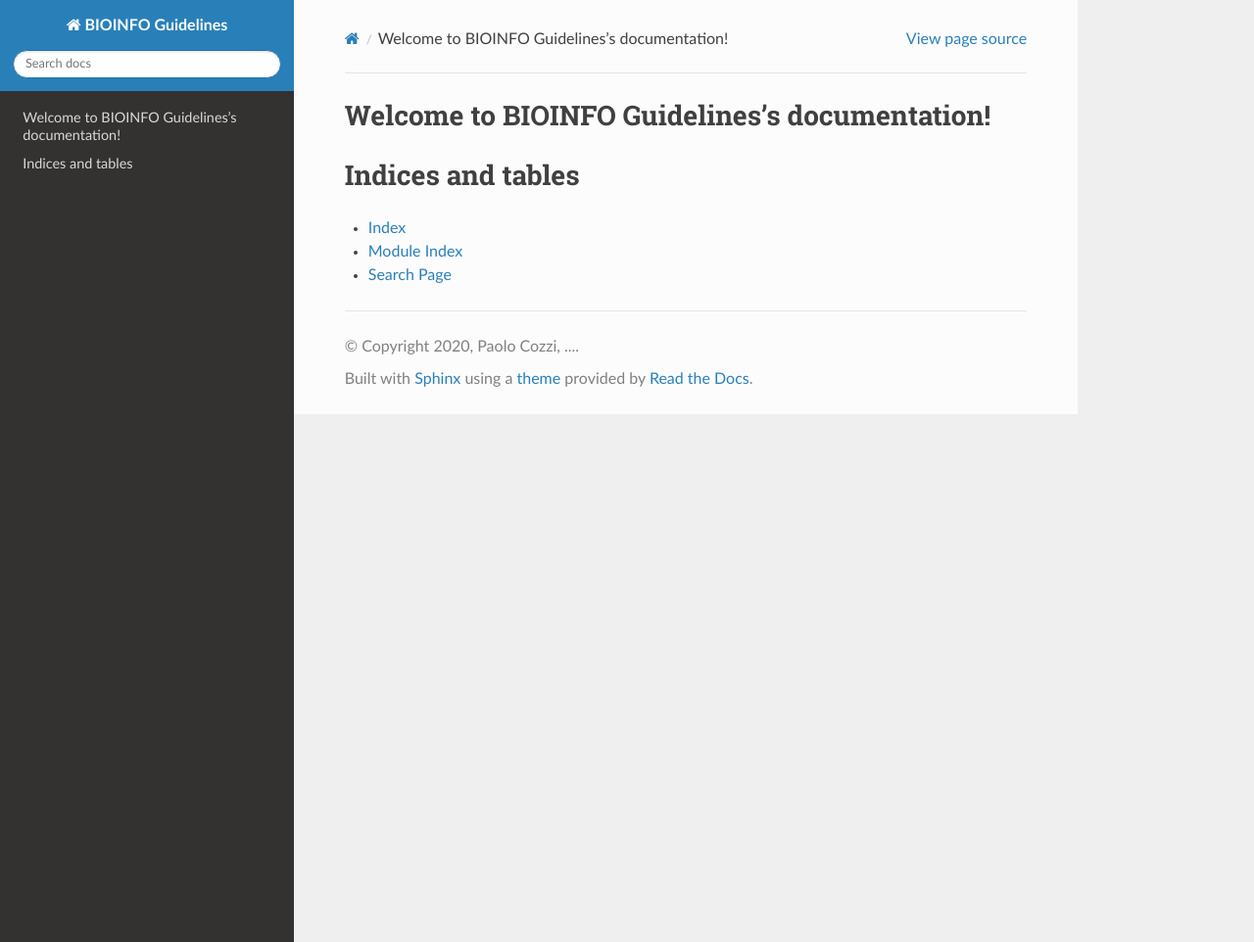
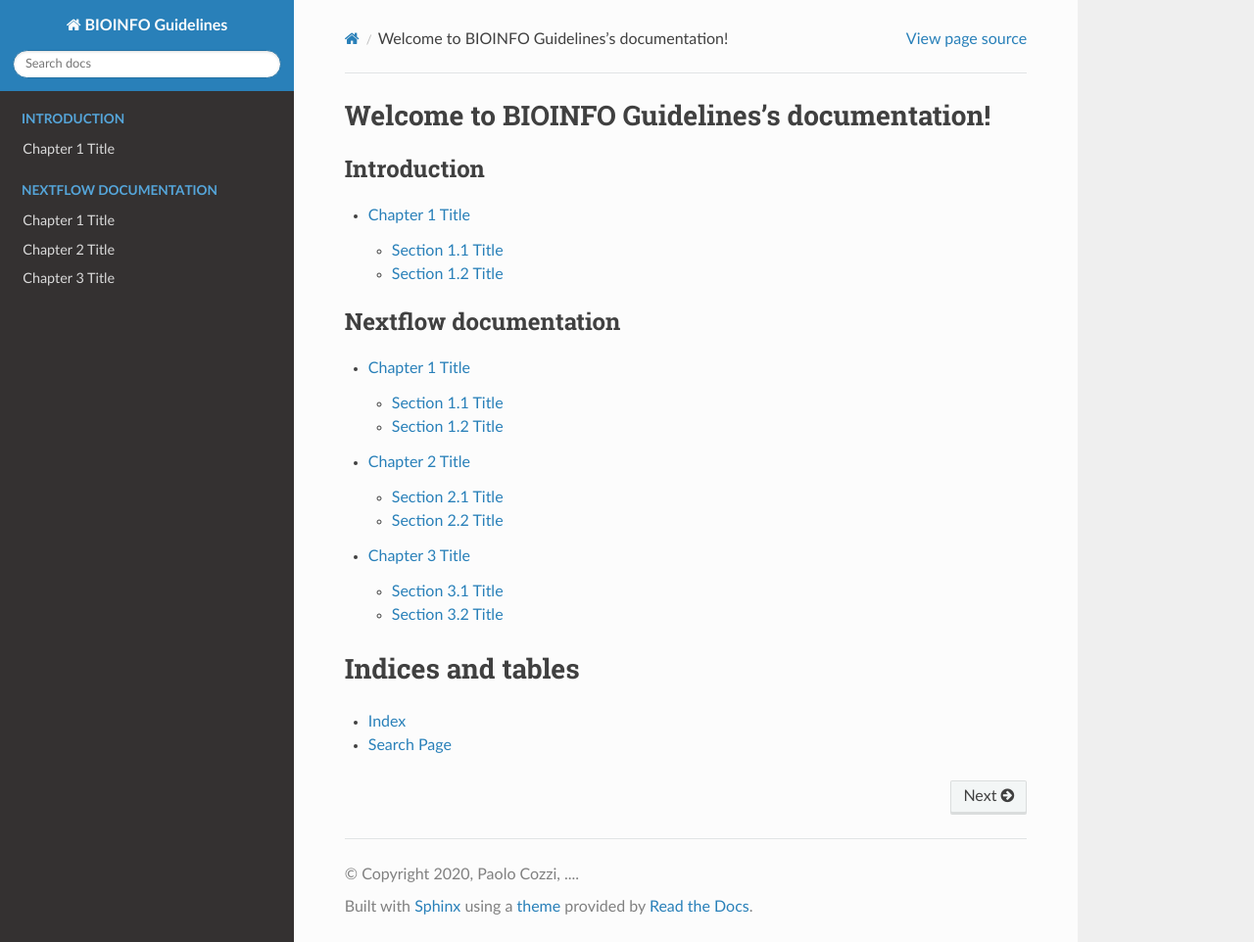
Before and after one commit to cnr-ibba/BIOINFO-guidelines, a Sphinx documentation site: the page built from docs/index.rst, in a window 1280 px wide and 962 px high. Shown: the whole window at 98% size. Built offline with Sphinx 7.4.7 and the Read the Docs theme 2.0.0, drawn with Linux system fonts in a browser that asks for light colours.

Commit message:
:memo: add sample sections

```diff
--- /dev/null
+++ b/docs/contributing.rst
@@ -0,0 +1,15 @@
+Chapter 1 Title
+===============
+
+.. contents:: Table of Contents
+
+Lorem ipsum dolor sit amet, consectetur adipisicing elit, sed do eiusmod tempor incididunt ut labore et dolore magna aliqua. Ut enim ad minim veniam, quis nostrud exercitation ullamco laboris nisi ut aliquip ex ea commodo consequat. Duis aute irure dolor in reprehenderit in voluptate velit esse cillum dolore eu fugiat nulla pariatur. Excepteur sint occaecat cupidatat non proident, sunt in culpa qui officia deserunt mollit anim id est laborum.
+
+Section 1.1 Title
+-----------------
+
+Subsection 1.1.1 Title
+~~~~~~~~~~~~~~~~~~~~~~
+
+Section 1.2 Title
+-----------------
--- a/docs/index.rst
+++ b/docs/index.rst
@@ -8,13 +8,20 @@
 
 .. toctree::
    :maxdepth: 2
-   :caption: Contents:
+   :caption: Introduction
 
+   contributing
 
+.. toctree::
+   :maxdepth: 2
+   :caption: Nextflow documentation
+
+   nextflow/installing
+   nextflow/running
+   nextflow/creating
 
 Indices and tables
 ==================
 
 * :ref:`genindex`
-* :ref:`modindex`
 * :ref:`search`
--- /dev/null
+++ b/docs/nextflow/creating.rst
@@ -0,0 +1,14 @@
+
+Chapter 3 Title
+===============
+
+.. contents:: Table of Contents
+
+Section 3.1 Title
+-----------------
+
+Subsection 3.1.1 Title
+~~~~~~~~~~~~~~~~~~~~~~
+
+Section 3.2 Title
+-----------------
--- /dev/null
+++ b/docs/nextflow/installing.rst
@@ -0,0 +1,14 @@
+
+Chapter 1 Title
+===============
+
+.. contents:: Table of Contents
+
+Section 1.1 Title
+-----------------
+
+Subsection 1.1.1 Title
+~~~~~~~~~~~~~~~~~~~~~~
+
+Section 1.2 Title
+-----------------
--- /dev/null
+++ b/docs/nextflow/running.rst
@@ -0,0 +1,14 @@
+
+Chapter 2 Title
+===============
+
+.. contents:: Table of Contents
+
+Section 2.1 Title
+-----------------
+
+Subsection 2.1.1 Title
+~~~~~~~~~~~~~~~~~~~~~~
+
+Section 2.2 Title
+-----------------
--- a/environment.yml
+++ b/environment.yml
@@ -39,7 +39,6 @@
   - six=1.15.0=py39h06a4308_0
   - snowballstemmer=2.0.0=py_0
   - sphinx=3.4.0=pyhd3eb1b0_0
-  - sphinx_rtd_theme=0.4.3=py_0
   - sphinxcontrib-applehelp=1.0.2=py_0
   - sphinxcontrib-devhelp=1.0.2=py_0
   - sphinxcontrib-htmlhelp=1.0.3=py_0
@@ -53,4 +52,6 @@
   - wheel=0.36.2=pyhd3eb1b0_0
   - xz=5.2.5=h7b6447c_0
   - zlib=1.2.11=h7b6447c_3
+  - pip:
+    - sphinx-rtd-theme==0.5.0
 prefix: /home/paolo/Softwares/anaconda3/envs/sphinx
```
Also changed, not shown: README.md (+2 -0 lines), 1 other file.
